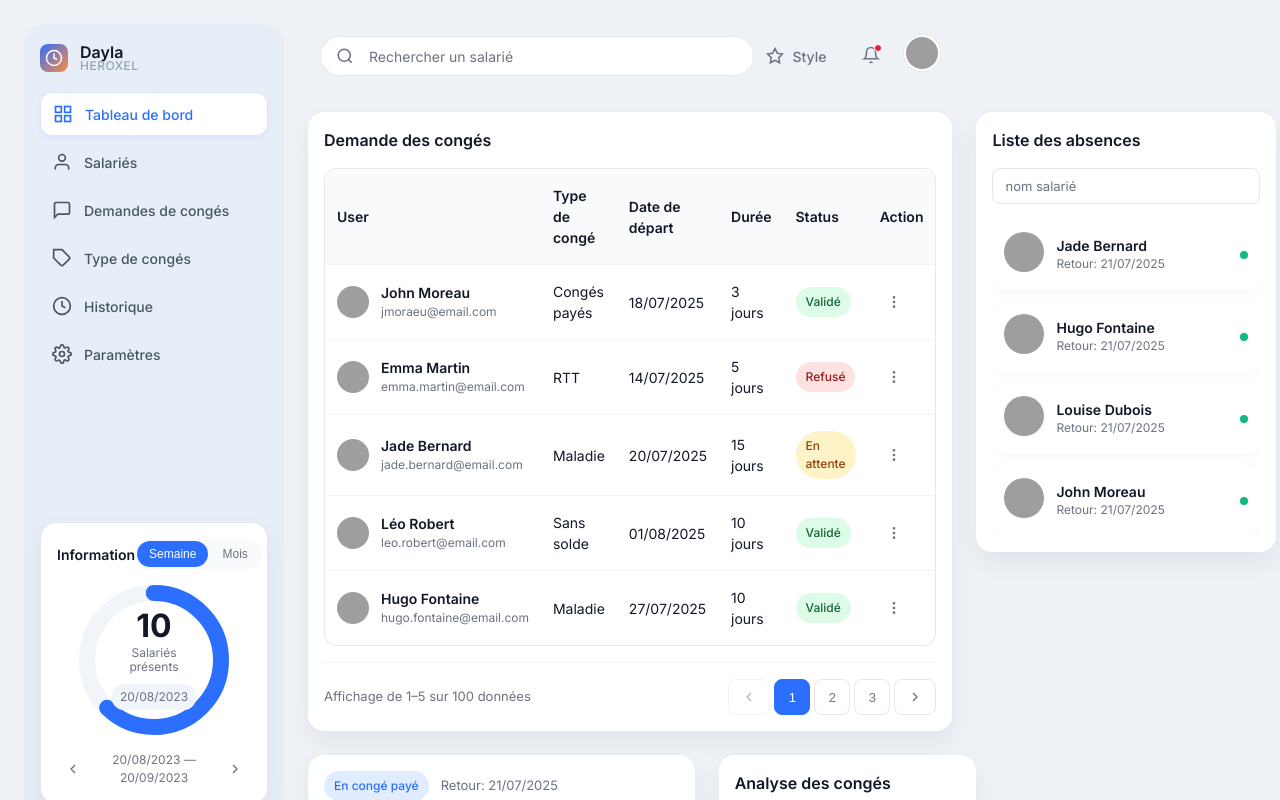
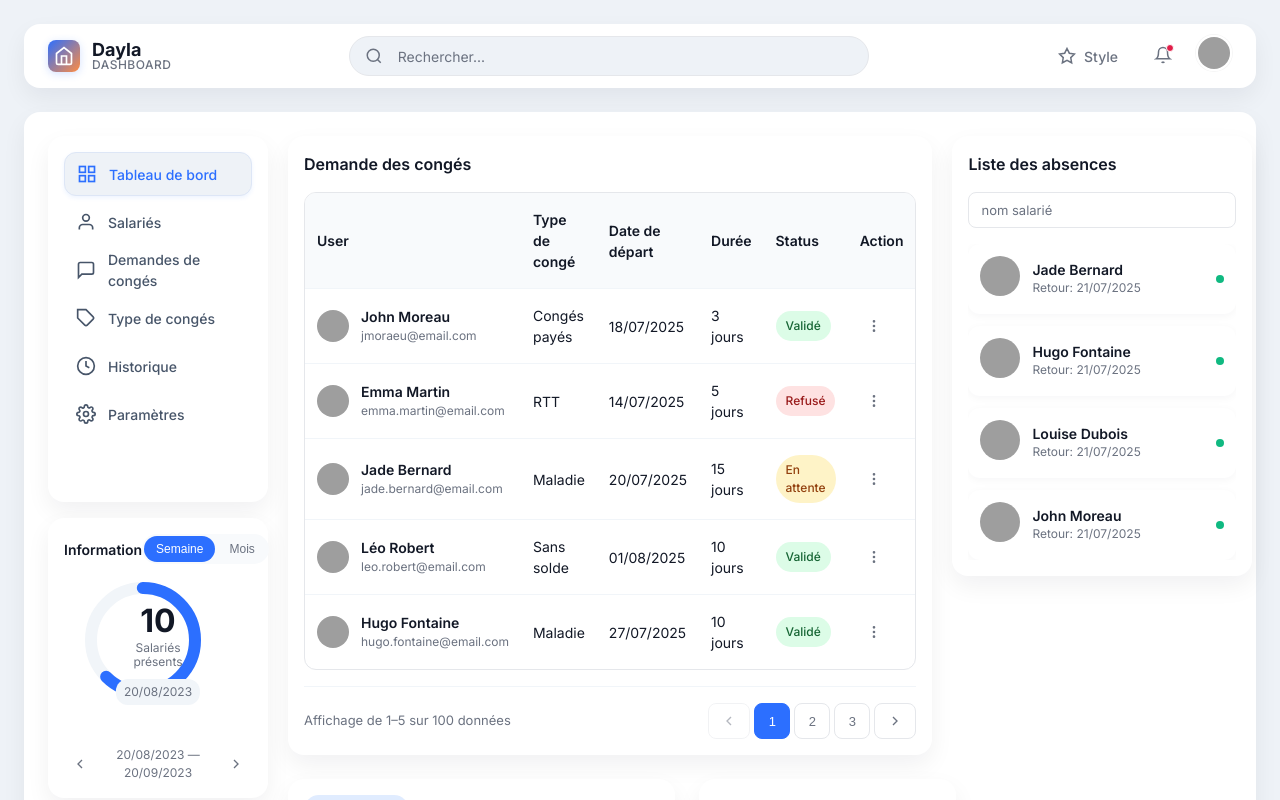
Before and after one commit to zdev-hero/Dayla, an Angular app: page / in a window 1280 px wide. Shown: the top 800 px of the page. Built offline with nearby package versions, Linux system fonts and the light colour scheme; grey boxes are pictures that could not be loaded.

Commit message:
dla-0002 Update style

```diff
--- a/src/app/app.component.html
+++ b/src/app/app.component.html
@@ -1,10 +1,17 @@
+<div class="app-container">
+  <!-- Topbar générique sur toute la largeur -->
+  <app-topbar class="app-topbar"></app-topbar>
+
+  <!-- Cadre unifié pour le contenu principal -->
+  <div class="unified-frame">
     <div class="layout">
-  <app-topbar class="layout-topbar"></app-topbar>
       <app-sidebar class="layout-sidebar"></app-sidebar>
       <main class="layout-main">
         <app-dashboard></app-dashboard>
       </main>
       <app-sidebar-right class="layout-sidebar-right"></app-sidebar-right>
     </div>
+  </div>
+</div>
 
 <router-outlet />
--- a/src/app/app.component.scss
+++ b/src/app/app.component.scss
@@ -4,3 +4,37 @@
   width: 100%;
   min-height: 100vh;
 }
+
+.app-container {
+  min-height: 100vh;
+  background-color: var(--bg-app);
+  display: flex;
+  flex-direction: column;
+}
+
+/* Topbar générique sur toute la largeur */
+.app-topbar {
+  background: var(--bg-card);
+  border-radius: var(--radius-card);
+  box-shadow: var(--shadow-card);
+  margin: var(--spacing-xl) var(--spacing-xl) 0 var(--spacing-xl);
+  transition: box-shadow 0.2s ease;
+}
+
+.app-topbar:hover {
+  box-shadow: var(--shadow-card-hover);
+}
+
+.unified-frame {
+  background: var(--bg-card);
+  border-radius: var(--radius-card);
+  box-shadow: var(--shadow-card);
+  padding: var(--spacing-xl);
+  margin: var(--spacing-xl);
+  flex: 1;
+  transition: box-shadow 0.2s ease, transform 0.2s ease;
+}
+
+.unified-frame:hover {
+  box-shadow: var(--shadow-card-hover);
+}
--- a/src/app/components/sidebar-right/sidebar-right.component.scss
+++ b/src/app/components/sidebar-right/sidebar-right.component.scss
@@ -1,7 +1,7 @@
 .sidebar-right {
   width: 100%;
   height: fit-content;
-  padding-top: calc(var(--topbar-height) + var(--spacing-xl));
+  padding-top: 0;
 }
 
 .absence-card {
@@ -143,7 +143,7 @@
 /* Responsive */
 @media (max-width: 1200px) {
   .sidebar-right {
-    padding-top: var(--spacing-xl);
-    margin-top: var(--spacing-xl);
+    padding-top: 0;
+    margin-top: 0;
   }
 }
--- a/src/app/components/sidebar/sidebar.component.html
+++ b/src/app/components/sidebar/sidebar.component.html
@@ -1,28 +1,6 @@
 <aside class="sidebar" aria-label="Navigation principale">
-  <!-- Header avec logo -->
-  <div class="sidebar-header">
-    <div class="logo">
-      <div class="logo-icon">
-        <svg
-          width="28"
-          height="28"
-          viewBox="0 0 24 24"
-          fill="none"
-          stroke="currentColor"
-          stroke-width="2"
-        >
-          <circle cx="12" cy="12" r="10" />
-          <polyline points="12,6 12,12 16,14" />
-        </svg>
-      </div>
-      <div class="logo-text">
-        <span class="logo-title">Dayla</span>
-        <span class="logo-subtitle">HEROXEL</span>
-      </div>
-    </div>
-  </div>
-
-  <!-- Menu de navigation -->
+  <!-- Menu de navigation dans un cadre blanc -->
+  <div class="nav-card card">
     <nav class="sidebar-nav">
       <ul class="nav-list">
         <li class="nav-item">
@@ -136,8 +114,9 @@
         </li>
       </ul>
     </nav>
+  </div>
 
-  <!-- Carte Information en bas -->
+  <!-- Carte Information en bas dans un cadre blanc -->
   <div class="info-card card">
     <div class="info-header">
       <h3 class="info-title">Information</h3>
@@ -151,25 +130,25 @@
       <!-- Graphique donut -->
       <div class="donut-container">
         <div class="donut-chart">
-          <svg width="150" height="150" viewBox="0 0 150 150">
+          <svg width="120" height="120" viewBox="0 0 120 120">
             <circle
-              cx="75"
-              cy="75"
-              r="67"
+              cx="60"
+              cy="60"
+              r="52"
               stroke="#F1F5F9"
-              stroke-width="16"
+              stroke-width="12"
               fill="none"
             />
             <circle
-              cx="75"
-              cy="75"
-              r="67"
+              cx="60"
+              cy="60"
+              r="52"
               stroke="#2C6FFF"
-              stroke-width="16"
+              stroke-width="12"
               fill="none"
-              stroke-dasharray="262 158"
+              stroke-dasharray="204 122"
               stroke-dashoffset="0"
-              transform="rotate(-90 75 75)"
+              transform="rotate(-90 60 60)"
               stroke-linecap="round"
             />
           </svg>
--- a/src/app/components/sidebar/sidebar.component.scss
+++ b/src/app/components/sidebar/sidebar.component.scss
@@ -1,72 +1,25 @@
 .sidebar {
   width: 100%;
-  height: 100vh;
-  background: var(--bg-sidebar);
-  border-radius: 20px;
-  padding: 20px 16px;
+  background: transparent;
+  padding: 0;
   display: flex;
   flex-direction: column;
-  gap: 20px;
+  gap: var(--spacing-md); /* Espacement réduit entre les cartes */
 }
 
-/* Header avec logo */
-.sidebar-header {
-  .logo {
-    display: flex;
-    align-items: center;
-    gap: 12px;
-
-    .logo-icon {
-      width: 28px;
-      height: 28px;
-      background: linear-gradient(
-        135deg,
-        var(--color-primary),
-        var(--color-orange)
-      );
-      border-radius: 8px;
-      display: flex;
-      align-items: center;
-      justify-content: center;
-      color: white;
-
-      svg {
-        width: 18px;
-        height: 18px;
-      }
-    }
-
-    .logo-text {
-      display: flex;
-      flex-direction: column;
-
-      .logo-title {
-        font-size: var(--font-size-lg);
-        font-weight: 600;
-        color: var(--text-primary);
-        line-height: 1;
-      }
-
-      .logo-subtitle {
-        font-size: var(--font-size-xs);
-        font-weight: 500;
-        color: #94a3b8;
-        text-transform: uppercase;
-        letter-spacing: 0.5px;
-        line-height: 1;
-      }
-    }
-  }
+/* Carte de navigation */
+.nav-card {
+  flex: 1;
+  padding: var(--spacing-md);
 }
 
 /* Navigation */
 .sidebar-nav {
-  flex: 1;
-
   .nav-list {
     list-style: none;
     margin: 0;
-    padding: 0;
+    padding: 0px;
+    padding-bottom: 50px;
     display: flex;
     flex-direction: column;
     gap: 4px;
@@ -97,12 +50,12 @@
       }
 
       &:hover {
-        background: var(--bg-sidebar-item-hover);
+        background: var(--bg-app);
         color: var(--text-primary);
       }
 
       &.active {
-        background: var(--bg-card);
+        background: var(--bg-app);
         color: var(--color-primary);
         border: 1px solid #dde6f6;
         box-shadow: 0 2px 4px rgba(44, 111, 255, 0.08);
@@ -117,9 +70,8 @@
 
 /* Carte Information */
 .info-card {
-  padding: 16px;
-  margin-top: auto;
-  border: 1px solid var(--border-light);
+  padding: var(--spacing-md);
+  border: none; /* Supprime la bordure supplémentaire */
 
   .info-header {
     display: flex;
@@ -247,9 +199,13 @@
 @media (max-width: 900px) {
   .sidebar {
     width: 64px;
-    padding: 16px 8px;
+    gap: var(--spacing-sm);
+  }
 
-    .logo-text,
+  .nav-card {
+    padding: var(--spacing-sm);
+  }
+
   .nav-label,
   .info-card {
     display: none;
@@ -260,4 +216,3 @@
     padding: 12px 8px;
   }
 }
-}
--- a/src/app/components/topbar/topbar.component.html
+++ b/src/app/components/topbar/topbar.component.html
@@ -1,4 +1,27 @@
 <header class="topbar" role="banner">
+  <!-- Logo/Titre à gauche -->
+  <div class="topbar-brand">
+    <div class="brand-logo">
+      <div class="logo-icon">
+        <svg
+          width="20"
+          height="20"
+          viewBox="0 0 24 24"
+          fill="none"
+          stroke="currentColor"
+          stroke-width="2"
+        >
+          <path d="M3 9l9-7 9 7v11a2 2 0 0 1-2 2H5a2 2 0 0 1-2-2z" />
+          <polyline points="9,22 9,12 15,12 15,22" />
+        </svg>
+      </div>
+      <div class="brand-text">
+        <h1 class="brand-title">Dayla</h1>
+        <span class="brand-subtitle">Dashboard</span>
+      </div>
+    </div>
+  </div>
+
   <!-- Barre de recherche centrée -->
   <div class="search-container">
     <div class="search-input-wrapper">
@@ -14,11 +37,7 @@
         <circle cx="11" cy="11" r="8" />
         <path d="M21 21l-4.35-4.35" />
       </svg>
-      <input
-        type="text"
-        class="search-input"
-        placeholder="Rechercher un salarié"
-      />
+      <input type="text" class="search-input" placeholder="Rechercher..." />
     </div>
   </div>
 
--- a/src/app/components/topbar/topbar.component.scss
+++ b/src/app/components/topbar/topbar.component.scss
@@ -3,8 +3,61 @@
   display: flex;
   align-items: center;
   justify-content: space-between;
-  padding: 0 12px;
+  padding: 0 var(--spacing-xl);
   background: transparent;
+  width: 100%;
+}
+
+/* Brand/Logo à gauche */
+.topbar-brand {
+  .brand-logo {
+    display: flex;
+    align-items: center;
+    gap: 12px;
+
+    .logo-icon {
+      width: 32px;
+      height: 32px;
+      background: linear-gradient(
+        135deg,
+        var(--color-primary),
+        var(--color-orange)
+      );
+      border-radius: 8px;
+      display: flex;
+      align-items: center;
+      justify-content: center;
+      color: white;
+      box-shadow: 0 2px 8px rgba(44, 111, 255, 0.2);
+
+      svg {
+        width: 20px;
+        height: 20px;
+      }
+    }
+
+    .brand-text {
+      display: flex;
+      flex-direction: column;
+
+      .brand-title {
+        font-size: var(--font-size-xl);
+        font-weight: 700;
+        color: var(--text-primary);
+        line-height: 1;
+        margin: 0;
+      }
+
+      .brand-subtitle {
+        font-size: var(--font-size-xs);
+        font-weight: 500;
+        color: var(--text-secondary);
+        text-transform: uppercase;
+        letter-spacing: 0.5px;
+        line-height: 1;
+      }
+    }
+  }
 }
 
 /* Container de recherche centré */
@@ -13,7 +66,7 @@
   display: flex;
   justify-content: center;
   max-width: 520px;
-  margin: 0 auto;
+  margin: 0 var(--spacing-xl);
 
   .search-input-wrapper {
     position: relative;
@@ -32,7 +85,7 @@
     .search-input {
       width: 100%;
       height: 40px;
-      background: var(--bg-card);
+      background: var(--bg-app);
       border: 1px solid var(--border-light);
       border-radius: var(--radius-pill);
       padding: 0 16px 0 48px;
@@ -49,6 +102,7 @@
         outline: none;
         border-color: var(--color-primary);
         box-shadow: 0 0 0 3px rgba(44, 111, 255, 0.1);
+        background: white;
       }
     }
   }
--- a/src/styles.scss
+++ b/src/styles.scss
@@ -52,7 +52,7 @@
   --font-size-2xl: 32px;
 
   /* Tailles spécifiques */
-  --sidebar-width: 260px;
+  --sidebar-width: 220px; /* Réduit de 260px à 220px */
   --sidebar-right-width: 300px;
   --topbar-height: 64px;
   --container-max-width: 1280px;
@@ -129,30 +129,25 @@ body {
 .layout {
   display: grid;
   grid-template-columns: var(--sidebar-width) 1fr var(--sidebar-right-width);
-  grid-template-rows: var(--topbar-height) 1fr;
-  gap: var(--spacing-xl);
-  min-height: 100vh;
-  padding: var(--spacing-xl);
+  grid-template-rows: 1fr;
+  gap: var(--spacing-lg);
+  height: 100%;
+  min-height: calc(100vh - 200px); /* Ajusté pour la topbar externe */
 }
 
-.layout-topbar {
+.layout-sidebar {
+  grid-column: 1 / 2;
+  grid-row: 1 / 2;
+}
+
+.layout-main {
   grid-column: 2 / 3;
   grid-row: 1 / 2;
 }
 
-.layout-sidebar {
-  grid-column: 1 / 2;
-  grid-row: 1 / 3;
-}
-
-.layout-main {
-  grid-column: 2 / 3;
-  grid-row: 2 / 3;
-}
-
 .layout-sidebar-right {
   grid-column: 3 / 4;
-  grid-row: 1 / 3;
+  grid-row: 1 / 2;
 }
 
 /* Status chips */
@@ -184,22 +179,18 @@ body {
 @media (max-width: 1200px) {
   .layout {
     grid-template-columns: var(--sidebar-width) 1fr;
-    grid-template-rows: var(--topbar-height) 1fr auto;
+    grid-template-rows: 1fr auto;
   }
 
   .layout-sidebar-right {
     grid-column: 1 / 3;
-    grid-row: 3 / 4;
+    grid-row: 2 / 3;
   }
 }
 
 @media (max-width: 900px) {
   .layout {
     grid-template-columns: 64px 1fr;
-  }
-
-  .layout-topbar {
-    grid-column: 1 / 3;
   }
 }
 
```
Lines whose indentation alone changed are shown as unchanged.
